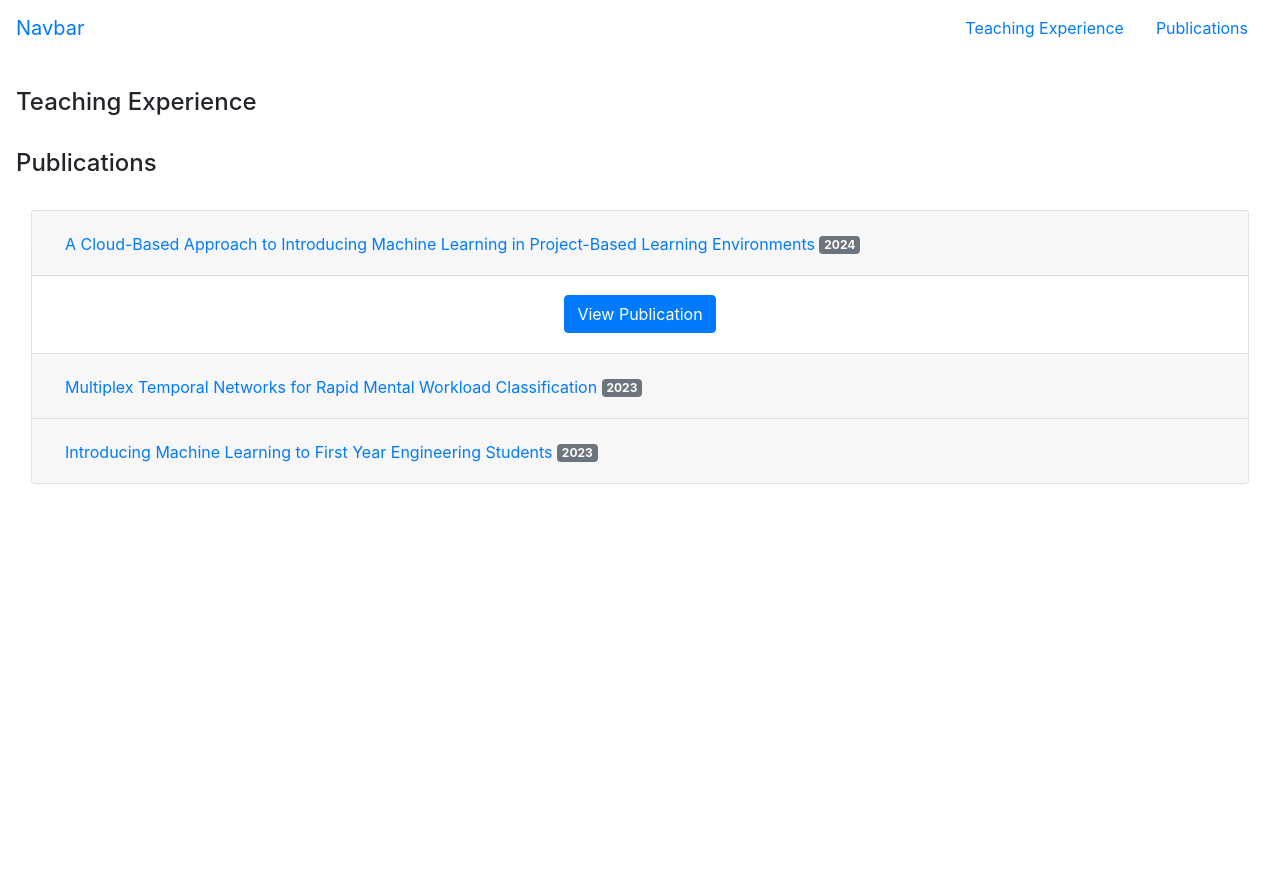
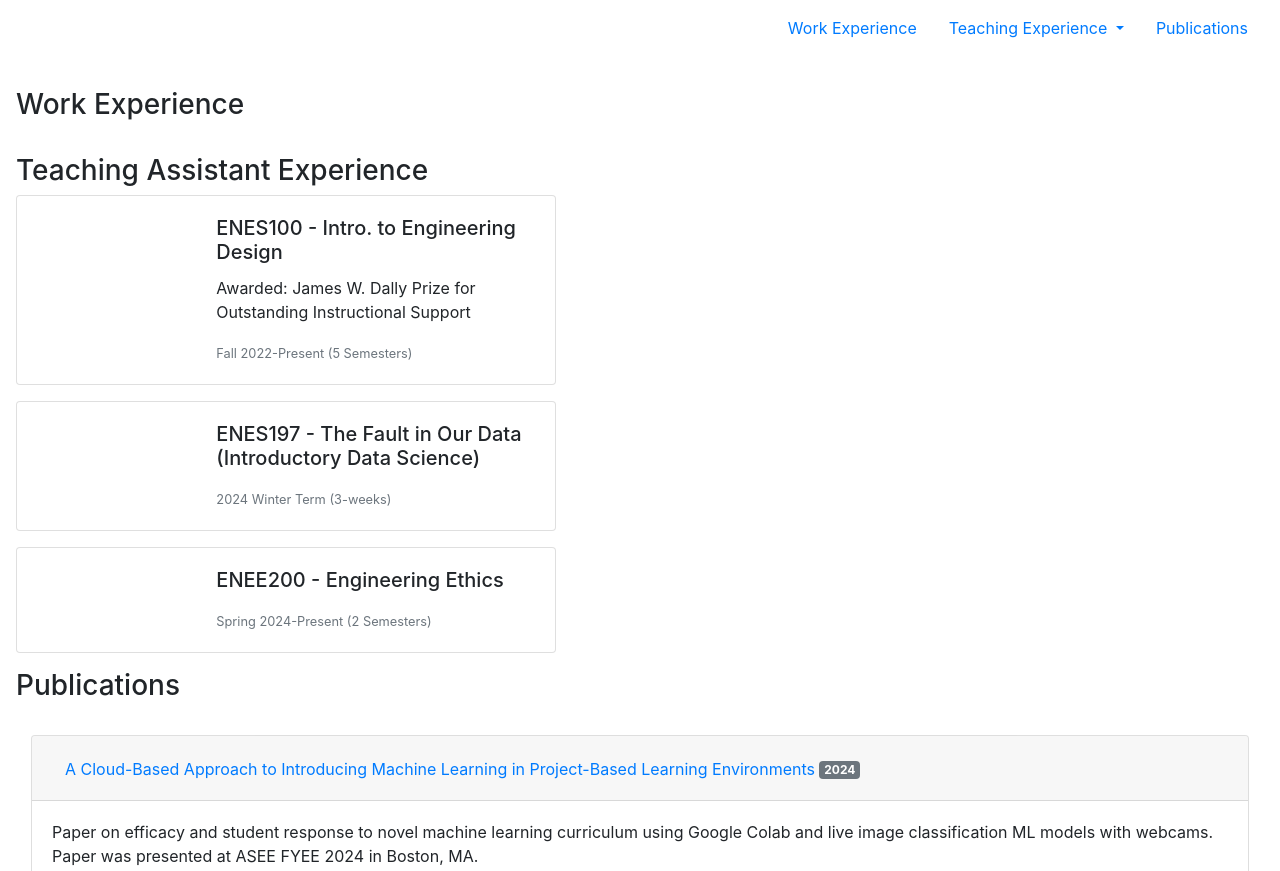
Before and after one commit to jeronstone/jeronstone.github.io, a plain HTML site: page index.html in a window 1280 px wide. Shown: the top 871 px of the page. Before the commit the page ends 800 px from the top, so only its background shows below. Drawn offline with nearby package versions, Linux system fonts and the light colour scheme.

Commit message:
wowowowo

```diff
--- a/index.html
+++ b/index.html
@@ -11,13 +11,24 @@
 <body>
 
   <nav id="navbar-example2" class="navbar bg-body-tertiary px-3 mb-3">
-    <a class="navbar-brand" href="#">Navbar</a>
+    <a class="navbar-brand" href="#"></a>
     <ul class="nav nav-pills">
-      <li class="nav-item">
-        <a class="nav-link" href="#scrollspyHeading1">Teaching Experience</a>
+      <li class="nav-item"></li>
+      <a class="nav-link" href="#scrollspyHeading1">Work Experience</a>
+      </li>
+      <li class="nav-item dropdown">
+        <a class="nav-link dropdown-toggle" href="#" id="navbarDropdown" role="button" data-toggle="dropdown"
+          aria-haspopup="true" aria-expanded="false">
+          Teaching Experience
+        </a>
+        <div class="dropdown-menu" aria-labelledby="navbarDropdown">
+          <a class="dropdown-item" href="#">ENES100</a>
+          <a class="dropdown-item" href="#">ENES197</a>
+          <a class="dropdown-item" href="#">ENEE200</a>
+        </div>
       </li>
       <li class="nav-item">
-        <a class="nav-link" href="#scrollspyHeading2">Publications</a>
+        <a class="nav-link" href="#scrollspyHeading3">Publications</a>
       </li>
     </ul>
   </nav>
@@ -26,10 +37,58 @@
 
   <div data-bs-spy="scroll" data-bs-target="#navbar-example2" data-bs-root-margin="0px 0px -40%"
     data-bs-smooth-scroll="true" class="scrollspy-example bg-body-tertiary p-3 rounded-2" tabindex="0">
-    <h4 id="scrollspyHeading1">Teaching Experience</h4>
+    <h3 id="scrollspyHeading1">Work Experience</h3>
     <br>
 
-    <h4 id="scrollspyHeading2">Publications</h4>
+    <h3 id="scrollspyHeading2">Teaching Assistant Experience</h3>
+
+    <div class="card mb-3" style="max-width: 540px;">
+      <div class="row no-gutters">
+        <div class="col-md-4">
+          <img src="..." class="card-img" alt="">
+        </div>
+        <div class="col-md-8">
+          <div class="card-body">
+            <h5 class="card-title"> ENES100 - Intro. to Engineering Design</h5>
+            <p class="card-text"> Awarded: James W. Dally Prize for Outstanding Instructional Support</p>
+            <p class="card-text"><small class="text-muted">Fall 2022-Present (5 Semesters)</small></p>
+          </div>
+        </div>
+      </div>
+    </div>
+
+    <div class="card mb-3" style="max-width: 540px;">
+      <div class="row no-gutters">
+        <div class="col-md-4">
+          <img src="..." class="card-img" alt="">
+        </div>
+        <div class="col-md-8">
+          <div class="card-body">
+            <h5 class="card-title"> ENES197 - The Fault in Our Data (Introductory Data Science)</h5>
+            <p class="card-text"> </p>
+            <p class="card-text"><small class="text-muted">2024 Winter Term (3-weeks)</small></p>
+          </div>
+        </div>
+      </div>
+    </div>
+
+    <div class="card mb-3" style="max-width: 540px;">
+      <div class="row no-gutters">
+        <div class="col-md-4">
+          <img src="..." class="card-img" alt="">
+        </div>
+        <div class="col-md-8">
+          <div class="card-body">
+            <h5 class="card-title"> ENEE200 - Engineering Ethics</h5>
+            <p class="card-text"> </p>
+            <p class="card-text"><small class="text-muted">Spring 2024-Present (2 Semesters)</small></p>
+          </div>
+        </div>
+      </div>
+    </div>
+
+
+    <h3 id="scrollspyHeading3">Publications</h3>
     <br>
 
     <div class="container-fluid">
@@ -47,6 +106,8 @@
 
           <div id="collapseOne" class="collapse show" aria-labelledby="headingOne" data-parent="#accordionExample">
             <div class="card-body">
+              <p>Paper on efficacy and student response to novel machine learning curriculum using Google Colab and live
+                image classification ML models with webcams. Paper was presented at ASEE FYEE 2024 in Boston, MA. </p>
               <div class="text-center">
                 <a class="btn btn-primary" href="https://peer.asee.org/48595" role="button">View Publication</a>
               </div>
@@ -65,7 +126,11 @@
           </div>
           <div id="collapseTwo" class="collapse" aria-labelledby="headingTwo" data-parent="#accordionExample">
             <div class="card-body">
-
+              <p>
+                Paper on using multiplex networks of temporal visibility graphs of EEG signal data to train a mental
+                workload classification machine learning model. Results showed accurate model. Paper presented at BI
+                2023 in Hoboken, NJ.
+              </p>
               <div class="text-center">
                 <a class="btn btn-primary" href="https://doi.org/10.1007/978-3-031-43075-6_18" role="button">View
                   Publication</a>
@@ -85,7 +150,9 @@
           </div>
           <div id="collapseThree" class="collapse" aria-labelledby="headingThree" data-parent="#accordionExample">
             <div class="card-body">
-
+              <p>
+                Paper on methods of introducing machine learning to first year engineering students, including technical specification and immediate results of ENES100's implementation of ML curriculum using NVIDIA Jetson Nanos.
+              </p>
               <div class="text-center">
                 <a class="btn btn-primary" href="https://peer.asee.org/44829" role="button">View Publication</a>
               </div>
```
